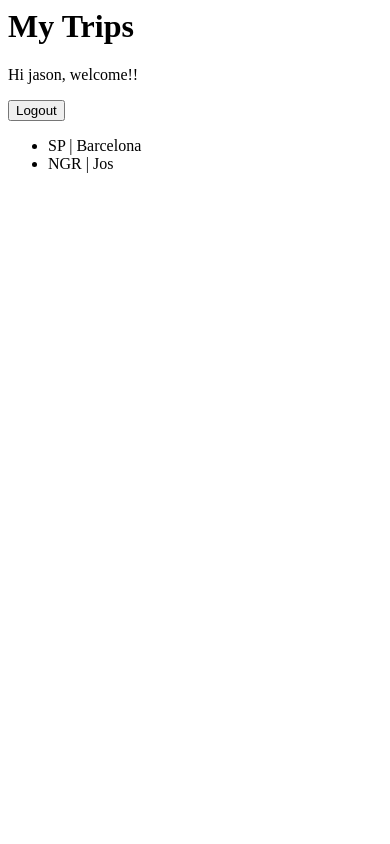
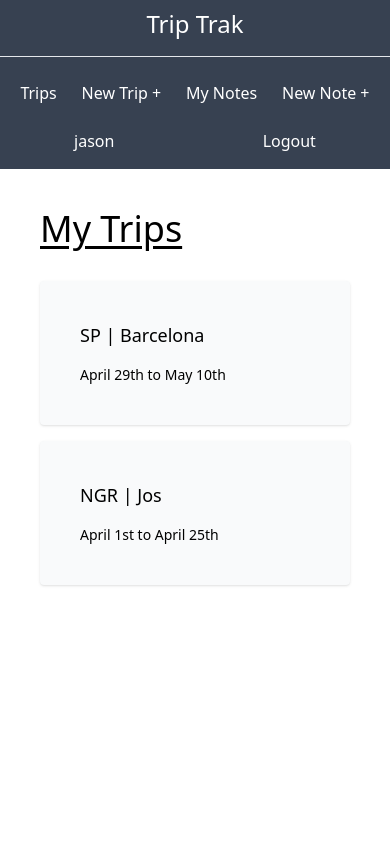
Before and after one commit to BisimJang/Django_Trip_Tracker, a Django app: page /dashboard in a window 390 px wide. Run offline with Django 5.2, Linux system fonts and the light colour scheme; a user stored in the database is signed in; data comes from the database, SQL or seed files in the repository; both versions use the stored data as it was after the commit; some libraries are stand-ins or nearby versions.

Commit message:
Allowed users create new trips. The Logout Button is a 'POST' request, the previous was giving a 405 error Styled the pages better with Crispy Forms and _base.html

```diff
--- a/config/urls.py
+++ b/config/urls.py
@@ -18,13 +18,14 @@ from django.contrib import admin
 from django.urls import path, include
 from django.conf import settings
 from django.conf.urls.static import static
-from .views import SignUpView
+from .views import SignUpView, CustomLogoutView
 
 urlpatterns = [
     path('admin/', admin.site.urls),
     path ('', include('trip.urls')),
     path ('accounts/', include('django.contrib.auth.urls')),
     path('accounts/signup/', SignUpView.as_view(),  name='signup'),
+    path('logout/', CustomLogoutView.as_view(next_page='login'), name='logout'),
 ]
 
 #accounts/login/ [names='login']
--- a/config/views.py
+++ b/config/views.py
@@ -1,3 +1,4 @@
+from django.contrib.auth.views import LogoutView
 from django.urls import reverse_lazy
 from django.views.generic import TemplateView,CreateView
 from django.contrib.auth.forms import UserCreationForm
@@ -6,3 +7,7 @@ class SignUpView(CreateView):
     form_class = UserCreationForm
     success_url = reverse_lazy('login')
     template_name = 'registration/signup.html'
+
+class CustomLogoutView(LogoutView):
+    def post(self, request, *args, **kwargs):
+        return self.get(request, *args, **kwargs)
--- a/trip/templates/trip/_base.html
+++ b/trip/templates/trip/_base.html
@@ -1,10 +1,38 @@
 <!DOCTYPE html>
 <html lang="en">
-<head>
-    <meta charset="UTF-8">
-    <title>Title</title>
-</head>
+    <head>
+        <meta charset="UTF-8">
+        <meta name="viewport" content="width=device-width, initial-scale1.0">
+        <script src="https://cdn.tailwindcss.com"></script>
+        <title>Trip Trak</title>
+    </head>
 <body>
-
+    <div class="flex-col md:flex-row flex h-screen">
+        <div class="md:h-screen bg-gray-700 text-white w-full md:w-1/4 md:max-w-xs py-2 md:pt-8 md:pb-2 flex flex-col">
+            <div class="border-b w-full text-center pb-4 text-2xl">
+                <h1>Trip Trak</h1>
+            </div>
+            <div class="pt-4 w-full text-center">
+                <ul class="flex md:flex-col justify-around px-2 md:px-0 pb-2 md:pb-0">
+                <li class="py-2 px-3 md:px-0 hover:bg-gray-600 hover:cursor-pointer"><a href="{% url 'trip-list' %}">Trips</a></li>
+                <li class="py-2 px-3 md:px-0 hover:bg-gray-600 hover:cursor-pointer"><a href="{% url 'trip-create' %}">New Trip +</a></li>
+                <li class="py-2 px-3 md:px-0 hover:bg-gray-600 hover:cursor-pointer">My Notes</li>
+                <li class="py-2 px-3 md:px-0 hover:bg-gray-600 hover:cursor-pointer">New Note +</li>
+                </ul>
+            </div>
+            <div class="mt-auto w-full text-center flex md:flex-col justify-evenly py-2 md:pt-0">
+                <p class=""> {{user.username}} </p>
+                <hr class="my-2">
+                <form method="POST" action="{% url 'logout' %}">
+                    {% csrf_token %}
+                    <button type="submit">Logout</button>
+                </form>
+            </div>
+        </div>
+        <div class="w-full md:w-full p-10 overflow-auto">
+            {% block content %}
+            {% endblock content%}
+        </div>
+    </div>
 </body>
 </html>
--- a/trip/templates/trip/trips_list.html
+++ b/trip/templates/trip/trips_list.html
@@ -1,16 +1,24 @@
-<h1>My Trips</h1>
-{% if user.is_authenticated %}
-    <p>Hi {{ user.username }}, welcome!!</p>
-    <form action="{% url 'logout' %}" method="post" >
-        {% csrf_token %}
-        <button type="submit">Logout</button>
-    </form>
-{% else %}
-    <p>Please <a href="{% url 'login' %}">Log in</a></p>
-{% endif %}
-
-<ul>
-    {% for trip in trips %}
-        <li>{{ trip.country }} | {{ trip.city }}</li>
-    {% endfor %}
-</ul>
+{% extends 'trip/_base.html' %}
+{% block content %}
+<h1 class="text-4xl underline underline-offset-4 mb-8">My Trips</h1>
+{% for trip in trips %}
+	<div class="bg-gray-50 p-10 rounded shadow my-4 hover:shadow-lg hover:cursor-pointer">
+		<p class="text-lg">
+		{{ trip.country }} | {{trip.city}}
+		</p>
+		<p class="text-sm pt-4">
+		{% if trip.start_date %}
+		{{ trip.start_date|date:"F jS"}}
+		{% else %}
+		TBA
+		{% endif %}
+		to
+		{% if trip.end_date %}
+		{{ trip.end_date|date:"F jS" }}
+		{% else %}
+		TBA
+		{% endif %}
+		</p>
+	</div>
+{% endfor %}
+{% endblock content %}
--- a/trip/urls.py
+++ b/trip/urls.py
@@ -1,7 +1,8 @@
 from django.urls import path
-from .views import HomeView,trips_list
+from .views import HomeView,trips_list,TripCreateView
 
 urlpatterns = [
     path('',HomeView.as_view(), name='home'),
     path('dashboard',trips_list, name='trip-list'),
+    path('dashboard/trip/create',TripCreateView.as_view(), name='trip-create'),
 ]
--- a/trip/views.py
+++ b/trip/views.py
@@ -1,5 +1,6 @@
 from django.shortcuts import render
-from django.views.generic import  TemplateView
+from django.urls import reverse_lazy
+from django.views.generic import  TemplateView, CreateView
 from .models import Trip, Note
 # Create your views here.
 class HomeView(TemplateView):
@@ -11,3 +12,13 @@ def trips_list(request):
         'trips' : trips,
     }
     return render(request, 'trip/trips_list.html', context)
+
+class TripCreateView(CreateView):
+    model =  Trip
+    success_url = reverse_lazy('trip-list')
+    fields = ['city', 'country', 'start_date', 'end_date']
+    # model_form.html
+
+    def form_valid(self, form):
+        form.instance.owner = self.request.user
+        return super().form_valid(form)
```
Also changed, not shown: config/settings.py (+8 -1 lines), trip/templates/trip/trip_form.html (added, +11 -0 lines), db.sqlite3.
